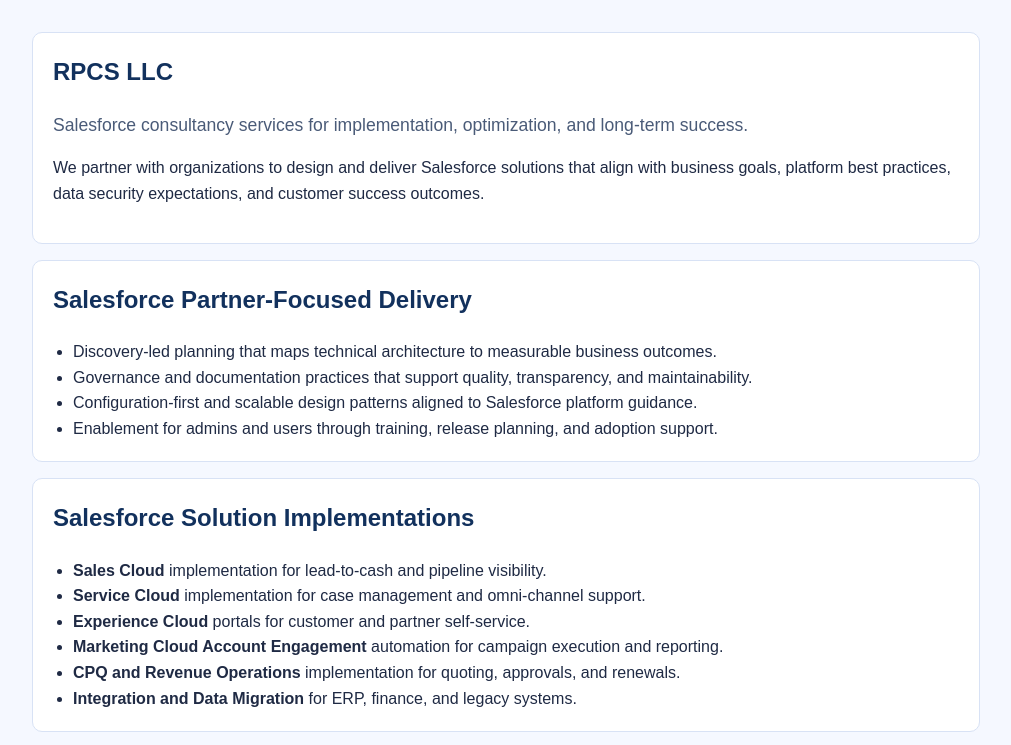
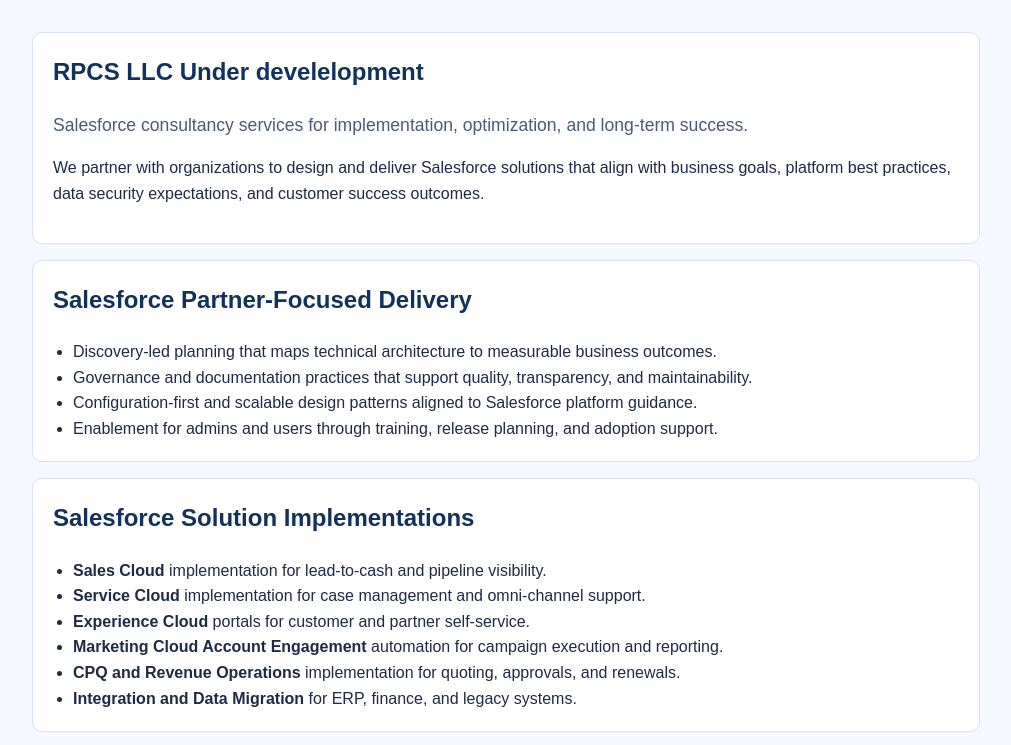
Before and after one commit to RPCS-LLC/RPCS-LLC, a plain HTML site: page index.html in a window 1280 px wide. Shown: the top 745 px of the page, without its empty margins (134-1145 px from the left). Drawn offline with Linux system fonts and the light colour scheme.

Commit message:
testing connection

```diff
--- a/index.html
+++ b/index.html
@@ -70,7 +70,7 @@
 <body>
   <main>
     <section class="card">
-      <h1>RPCS LLC</h1>
+      <h1>RPCS LLC Under develelopment</h1>
       <p class="tagline">Salesforce consultancy services for implementation, optimization, and long-term success.</p>
       <p>
         We partner with organizations to design and deliver Salesforce solutions that align with business goals,
```
